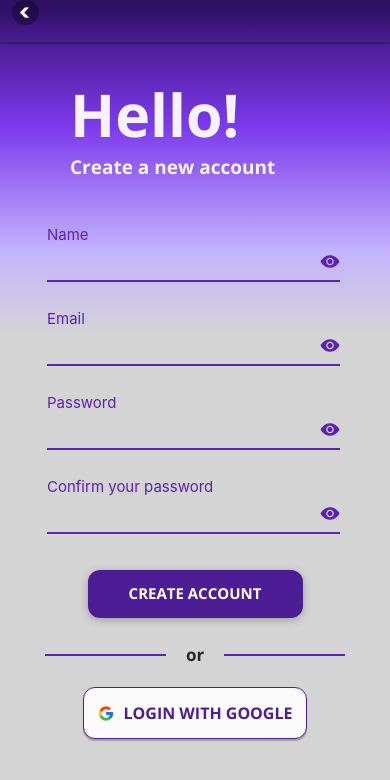
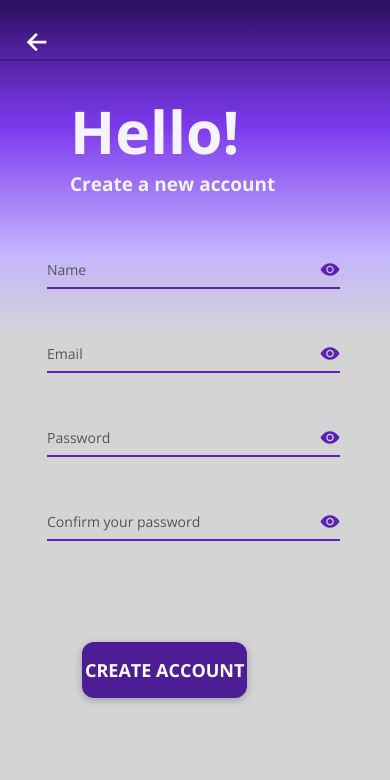
Before and after one commit to edegan-furb/Entra21-TCC, a React Native app in the folder Client/: screen /SignUp in a window 390 px wide. Shown: the top 780 px of the page. Built offline with nearby package versions, Linux system fonts and the light colour scheme.

Commit message:
Att BackButton, Inputs, SignUp Removed LoginGoogle

```diff
--- a/Client/components/BackButton.js
+++ b/Client/components/BackButton.js
@@ -4,13 +4,13 @@ import {
     widthPercentageToDP as wp,
     heightPercentageToDP as hp
 } from 'react-native-responsive-screen';
-import { GlobalStyles } from "../constants/Colors";
+import { Ionicons } from '@expo/vector-icons';
 
 export default function BackButton({ onPress }) {
     return(
         <>
             <Pressable style={styles.backButtonContainer} onPress={onPress}>
-                <Image source={require('../assets/images/backButton.png')} style={styles.backButton}/>
+                <Ionicons name="arrow-back" color={'#fff'} size={wp('7.5%')} style={styles.backButton}/>
             </Pressable>
         </>
     );
@@ -19,18 +19,13 @@ export default function BackButton({ onPress }) {
 const styles = StyleSheet.create({
     backButtonContainer: {
         width: wp ('100%'),
-        height: hp ('5%'),
-        paddingLeft: wp ('3%'),
+        height: hp ('7%'),
+        paddingLeft: wp ('6%'),
         elevation: 4,
         shadowColor: "black",
         shadowOpacity: 0.25,
         shadowOffset: { width: 0, height: 2 },
         shadowRadius: 1,
+        justifyContent: 'flex-end'
     },
-      backButton: {
-        width: wp ('7%'),
-        height: hp ('3%'),
-        backgroundColor: GlobalStyles.colors.neutral1000,
-        borderRadius: 50,
-    }
 })
--- a/Client/components/Inputs.js
+++ b/Client/components/Inputs.js
@@ -7,19 +7,19 @@ import {
     heightPercentageToDP as hp
 } from 'react-native-responsive-screen';
 
-export default function Inputs({ title, placeHolder, placeHolderTextColor, height, secureTextEntry }) {
+export default function Inputs({ placeHolder, placeHolderTextColor, height, secureTextEntry, maxLength, keyboardType }) {
     // creates the input state
     const [hidePass, setHidePass] = useState(true)
 
     return(
         <View style={styles.inputContent}>
-            <Text style={styles.inputText}>{title}</Text>
             <View style={styles.inputArea}>
                 <TextInput
                     style={styles.input}
                     placeholder={placeHolder}
                     placeholderTextColor={placeHolderTextColor}
                     secureTextEntry={secureTextEntry ? hidePass : !hidePass}
+                    maxLength={maxLength}
                 />
                 <TouchableOpacity onPress={() => setHidePass(!hidePass)}>
                     {/* Icon check */}
@@ -45,7 +45,7 @@ const styles = StyleSheet.create({
         paddingHorizontal: wp ('12%')
     },
     inputText: {
-        fontSize: hp ('1.8%'),
+        fontSize: hp ('2.5%'),
         color: GlobalStyles.colors.primary800,
     },
     inputArea: {
@@ -57,5 +57,6 @@ const styles = StyleSheet.create({
     },
     input: {
         width: wp ('70%'),
+        fontFamily: 'open-sans',
     },
 })
--- a/Client/components/LoginGoogle.js
+++ /dev/null
@@ -1,69 +0,0 @@
-import { Image, StyleSheet, Text, View, Pressable } from "react-native";
-import { GlobalStyles } from "../constants/Colors";
-import {
-  widthPercentageToDP as wp,
-  heightPercentageToDP as hp,
-} from "react-native-responsive-screen";
-
-export default function ContentGoogleButton({ title }) {
-  return (
-    <>
-      <View style={styles.content}>
-        <View style={styles.divider}></View>
-        <Text style={styles.text}>or</Text>
-        <View style={styles.divider}></View>
-      </View>
-      <Pressable style={styles.contentButton}>
-        <Image
-          source={require("../assets/images/google.png")}
-          style={styles.icon}
-        />
-        <Text style={styles.title}>{title}</Text>
-      </Pressable>
-    </>
-  );
-}
-
-const styles = StyleSheet.create({
-  content: {
-    //height: hp(" 10%"),
-    flexDirection: "row",
-    justifyContent: "center",
-    alignItems: "center",
-    gap: wp("5%"),
-  },
-  divider: {
-    height: hp("0.28%"),
-    width: wp("31%"),
-    backgroundColor: GlobalStyles.colors.primary800,
-  },
-  text: {
-    fontSize: hp("2%"),
-    color: GlobalStyles.colors.neutral800,
-    fontFamily: "open-sans-bold",
-  },
-  contentButton: {
-    backgroundColor: GlobalStyles.colors.neutral50,
-    padding: wp("3.5%"),
-    borderRadius: 12,
-    alignItems: "center",
-    borderColor: GlobalStyles.colors.primary900,
-    borderWidth: 1,
-    flexDirection: "row",
-    gap: wp("2.5%"),
-    elevation: 4,
-    shadowColor: GlobalStyles.colors.neutral950,
-    shadowOpacity: 0.25,
-    shadowOffset: { width: 0, height: 2 },
-    shadowRadius: 1,
-  },
-  icon: {
-    width: wp("4%"),
-    height: hp("2%"),
-  },
-  title: {
-    color: GlobalStyles.colors.primary900,
-    fontSize: hp("1.9%"),
-    fontFamily: "open-sans-bold",
-  },
-});
--- a/Client/screens/SignUpScreen.js
+++ b/Client/screens/SignUpScreen.js
@@ -18,7 +18,6 @@ import {
   heightPercentageToDP as hp,
 } from "react-native-responsive-screen";
 import CustomButton from "../components/CustomButton";
-import ContentGoogleButton from "../components/LoginGoogle";
 
 function SignUpScreen() {
   const navigation = useNavigation();
@@ -50,18 +49,38 @@ function SignUpScreen() {
           <Text style={styles.subTitle}>Create a new account</Text>
         </View>
 
-        <Inputs title={"Name"} secureTextEntry={false} height={0} />
-        <Inputs title={"Email"} secureTextEntry={false} height={0} />
-        <Inputs title={"Password"} secureTextEntry={true} />
-        <Inputs title={"Confirm your password"} secureTextEntry={true} />
+        <Inputs
+          placeHolder={'Name'}
+          placeHolderTextColor={'#555'}
+          secureTextEntry={false}
+          height={0}
+          maxLength={40}
+        />
+        <Inputs
+          placeHolder={'Email'}
+          placeHolderTextColor={'#555'}
+          secureTextEntry={false}
+          height={0}
+          maxLength={60}
+        />
+        <Inputs
+          placeHolder={'Password'}
+          placeHolderTextColor={'#555'}
+          secureTextEntry={true}
+          maxLength={10}
+        />
+        <Inputs
+          placeHolder={'Confirm your password'}
+          placeHolderTextColor={'#555'}
+          secureTextEntry={true}
+          maxLength={10}
+        />
         <View style={styles.ContentButtons}>
           <CustomButton
-            styleButton={styles.createButton}
-            styleText={styles.createButtonText}
             title={"CREATE ACCOUNT"}
             onPress={() => onPressHandler("Tabs")}
           />
-          <ContentGoogleButton title={"LOGIN WITH GOOGLE"} />
+
         </View>
       </SafeAreaView>
     </LinearGradient>
@@ -72,7 +91,6 @@ export default SignUpScreen;
 
 const styles = StyleSheet.create({
   background: {
-    flex: 1,
     width: wp("100%"),
     height: hp("100%"),
     alignItems: "center",
@@ -103,18 +121,10 @@ const styles = StyleSheet.create({
     fontFamily: "open-sans-bold",
   },
   ContentButtons: {
-    width: wp("100%"),
-    height: hp("25%"),
-    alignItems: "center",
+    height: hp ('25%'),
+    paddingHorizontal: wp ('20%'),
+    gap: 10,
+    alignItems: "start",
     justifyContent: "center",
-    gap: hp("2.5%"),
-  },
-  createButton: {
-    width: wp("55%"),
-    height: hp("5.7%"),
-    borderWidth: 0,
-  },
-  createButtonText: {
-    fontSize: hp("1.8%"),
   },
 });
```
